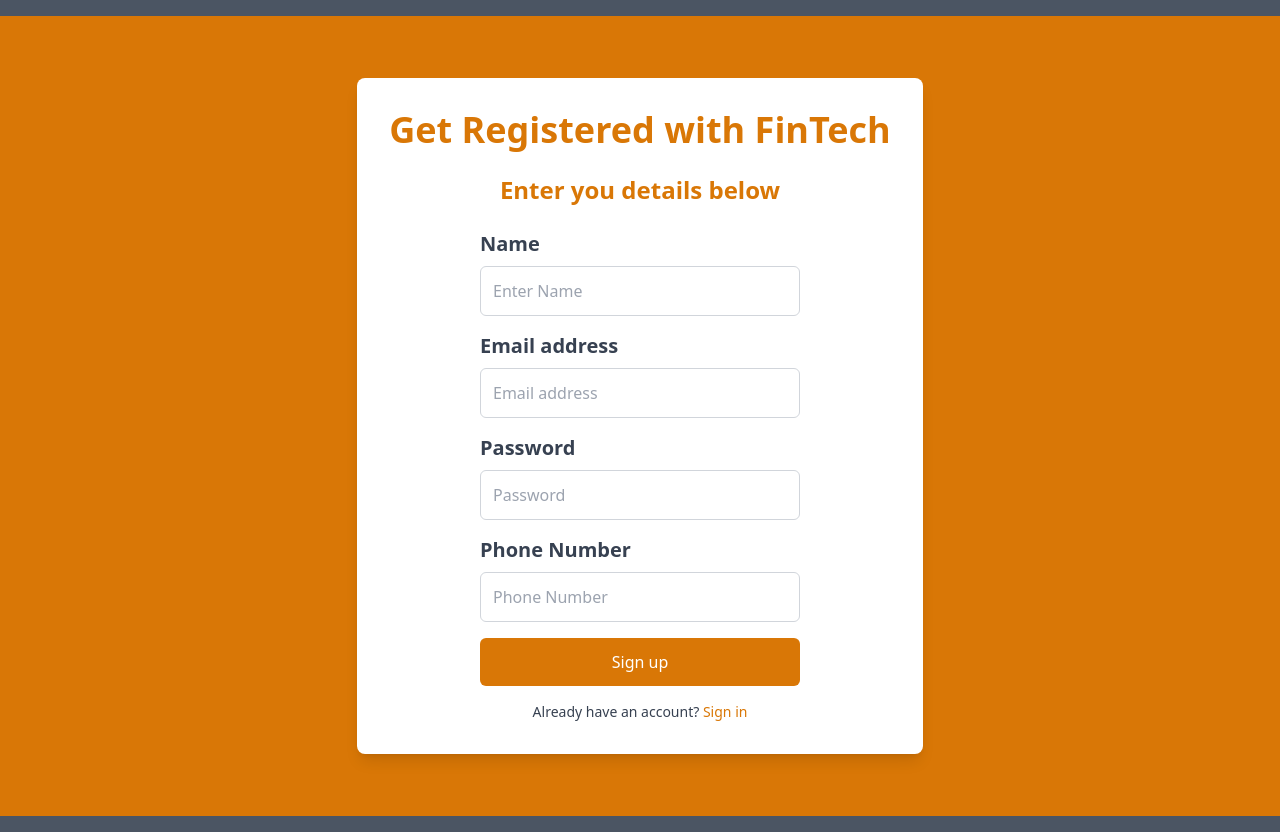
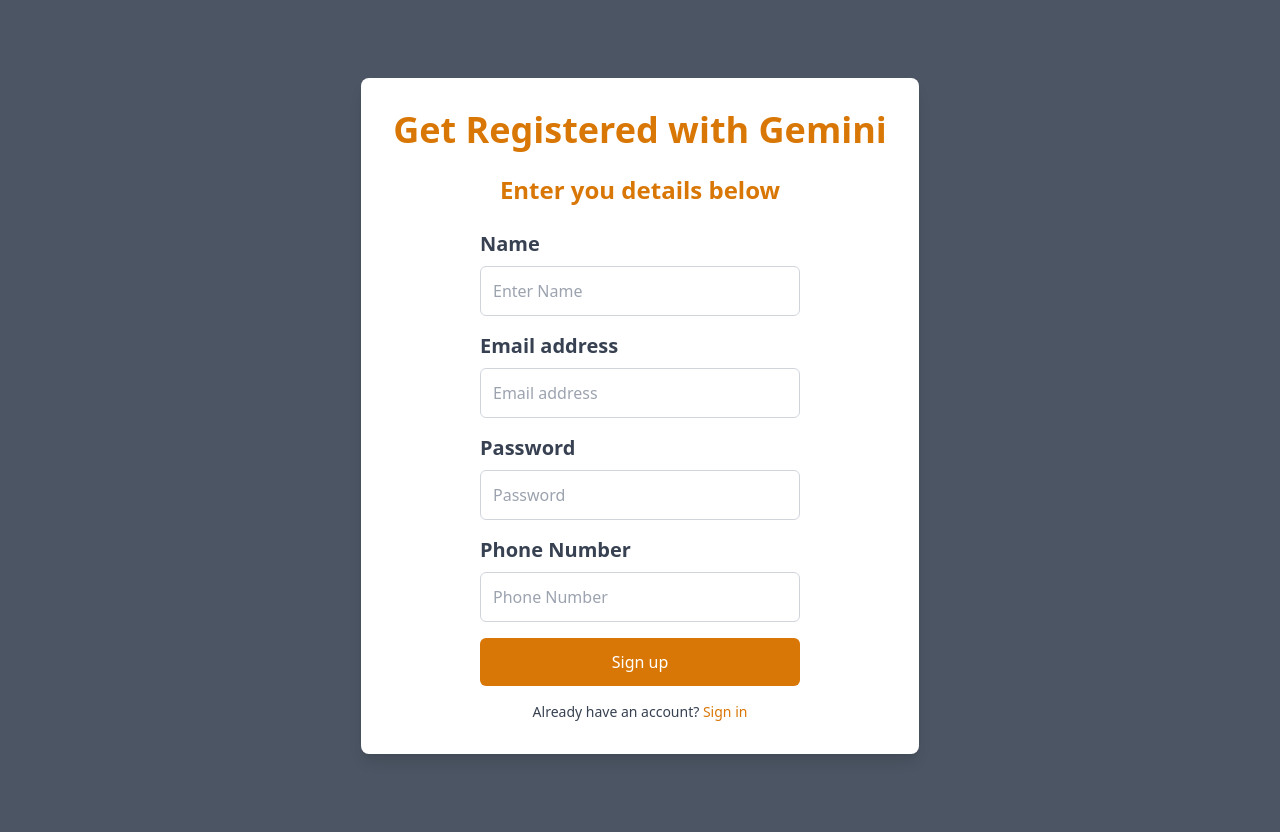
Before and after one commit to shivansh179/Gemini-Api-Project, a React (Create React App) app: page /signup in a window 1280 px wide. Built offline with nearby package versions, Linux system fonts and the light colour scheme.

Commit message:
Added signup functionality

```diff
--- a/src/Authentication/SignUp.jsx
+++ b/src/Authentication/SignUp.jsx
@@ -47,10 +47,10 @@
     };
 
     return (
-        <main className="flex flex-col items-center justify-center w-screen h-screen bg-amber-600">
+        <main className="flex flex-col items-center justify-center w-screen h-screen bg-gray-600">
            <ToastContainer/>
             <section className="flex flex-col items-center justify-center bg-white p-8 rounded-lg shadow-lg">
-                <h1 className="text-4xl font-bold mb-6 text-amber-600">Get Registered with FinTech</h1>
+                <h1 className="text-4xl font-bold mb-6 text-amber-600">Get Registered with Gemini</h1>
                 <h1 className="text-2xl font-bold mb-6 text-amber-600">Enter you details below</h1>
                 <form className="flex flex-col w-80 space-y-4" onSubmit={onSubmit}>
                     <div className="flex flex-col">
```
